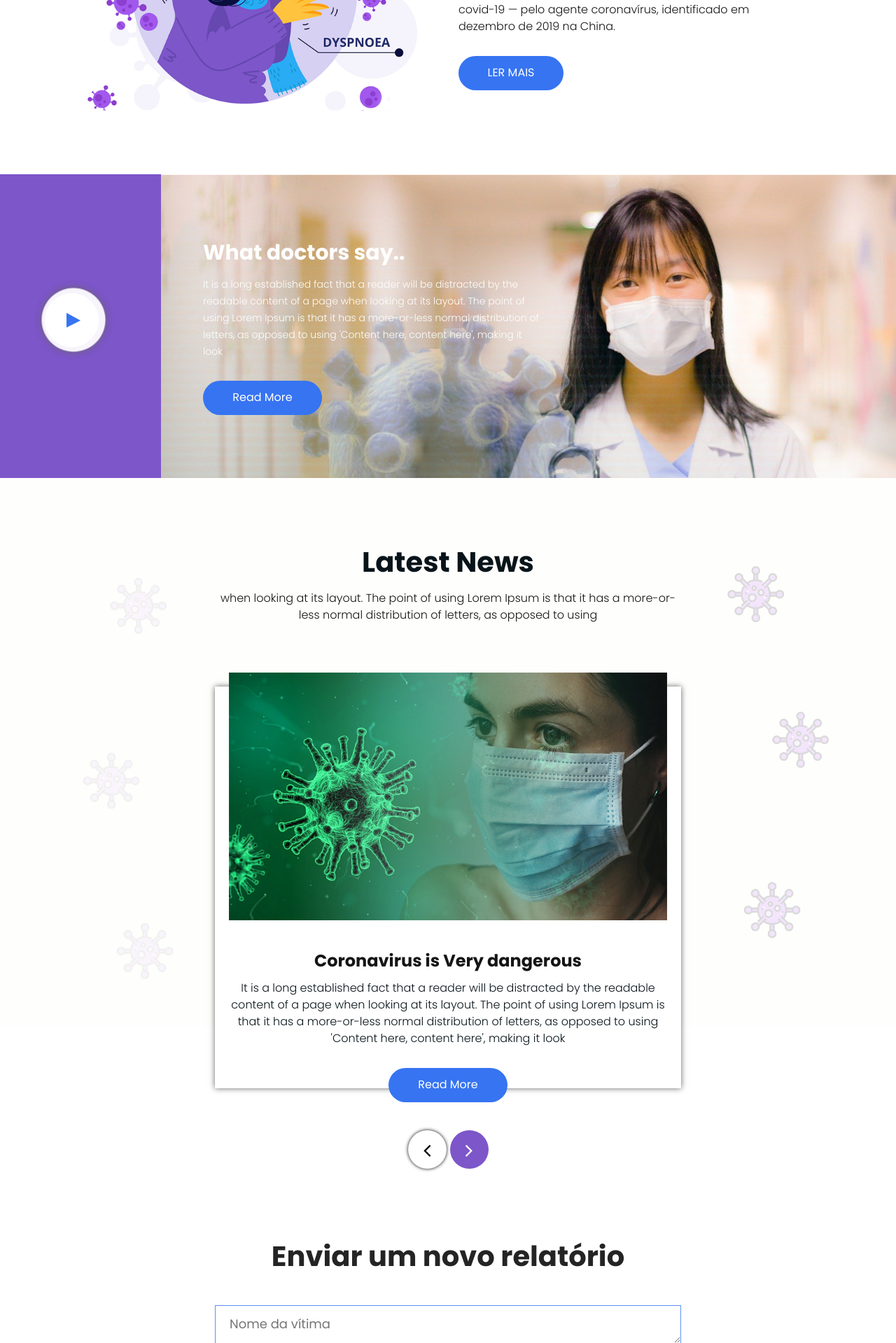
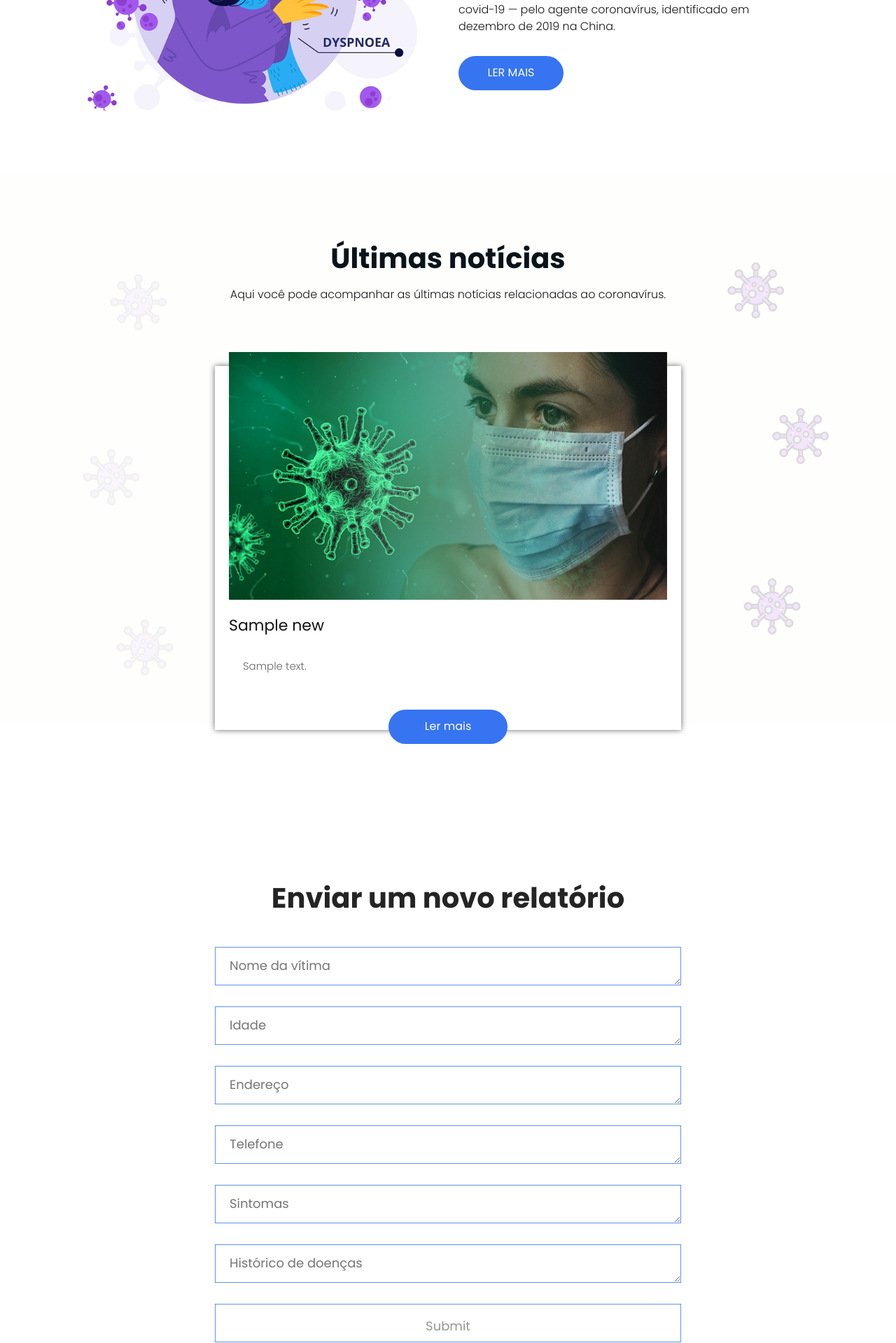
Before and after one commit to gutovesco/covid-follower-php, a PHP site: page / in a window 1280 px wide. Shown: the part 1718-3637 px from the top of the page at 70% size. Run offline with PHP 8.4, Linux system fonts and the light colour scheme; tables that the repository leaves empty or names only in its code hold one stand-in row (values such as "Sample post"); some libraries are stand-ins or nearby versions; some web fonts are replaced.

Commit message:
getting data from the news table

```diff
--- a/action_page.php
+++ b/action_page.php
@@ -2,7 +2,6 @@
 <html>
     <body>
         <?php
-        echo "cheguei aqui";
         $name = $_POST["name"];
         $age = $_POST["age"];
         $address = $_POST["address"];
--- a/index.php
+++ b/index.php
@@ -1,3 +1,4 @@
+<?php include_once"news.php";?>
 <html>
    <head>
       <meta charset="utf-8">
@@ -117,81 +118,36 @@
             </div>
          </div>
       </div>
-      <!-- about section end -->
-      <!-- doctor section start -->
-      <div class="doctors_section layout_padding">
-         <div class="container-fluid">
-            <div class="row">
-               <div class="col-sm-12">
-                  <div class="taital_main">
-                     <div class="taital_left">
-                        <div class="play_icon"><img src="images/play-icon.png"></div>
-                     </div>
-                     <div class="taital_right">
-                        <h1 class="doctor_taital">What doctors say..</h1>
-                        <p class="doctor_text">It is a long established fact that a reader will be distracted by the readable content of a page when looking at its layout. The point of using Lorem Ipsum is that it has a more-or-less normal distribution of letters, as opposed to using 'Content here, content here', making it look</p>
-                        <div class="readmore_bt"><a href="#">Read More</a></div>
-                     </div>
-                  </div>
-               </div>
-            </div>
-         </div>
-      </div>
-      <!-- doctor section end -->
-      <!-- news section start -->
       <div class="news_section layout_padding">
          <div class="container">
             <div id="main_slider" class="carousel slide" data-ride="carousel">
                <div class="carousel-inner">
                   <div class="carousel-item active">
-                     <h1 class="news_taital">Latest News</h1>
-                     <p class="news_text">when looking at its layout. The point of using Lorem Ipsum is that it has a more-or-less normal distribution of letters, as opposed to using</p>
+                    <h1 class="news_taital">Últimas notícias</h1>
+                     <p class="news_text">Aqui você pode acompanhar as últimas notícias relacionadas ao coronavírus.</p>
                      <div class="news_section_2 layout_padding">
                         <div class="box_main">
                            <div class="image_1"><img src="images/news-img.png"></div>
-                           <h2 class="design_text">Coronavirus is Very dangerous</h2>
-                           <p class="lorem_text">It is a long established fact that a reader will be distracted by the readable content of a page when looking at its layout. The point of using Lorem Ipsum is that it has a more-or-less normal distribution of letters, as opposed to using 'Content here, content here', making it look</p>
-                           <div class="read_btn"><a href="#">Read More</a></div>
-                        </div>
-                     </div>
-                  </div>
-                  <div class="carousel-item">
-                    <h1 class="news_taital">Latest News</h1>
-                     <p class="news_text">when looking at its layout. The point of using Lorem Ipsum is that it has a more-or-less normal distribution of letters, as opposed to using</p>
-                     <div class="news_section_2 layout_padding">
-                        <div class="box_main">
-                           <div class="image_1"><img src="images/news-img.png"></div>
-                           <h2 class="design_text">Coronavirus is Very dangerous</h2>
-                           <p class="lorem_text">It is a long established fact that a reader will be distracted by the readable content of a page when looking at its layout. The point of using Lorem Ipsum is that it has a more-or-less normal distribution of letters, as opposed to using 'Content here, content here', making it look</p>
-                           <div class="read_btn"><a href="#">Read More</a></div>
-                        </div>
-                     </div>
-                  </div>
-                  <div class="carousel-item">
-                    <h1 class="news_taital">Latest News</h1>
-                     <p class="news_text">when looking at its layout. The point of using Lorem Ipsum is that it has a more-or-less normal distribution of letters, as opposed to using</p>
-                     <div class="news_section_2 layout_padding">
-                        <div class="box_main">
-                           <div class="image_1"><img src="images/news-img.png"></div>
-                           <h2 class="design_text">Coronavirus is Very dangerous</h2>
-                           <p class="lorem_text">It is a long established fact that a reader will be distracted by the readable content of a page when looking at its layout. The point of using Lorem Ipsum is that it has a more-or-less normal distribution of letters, as opposed to using 'Content here, content here', making it look</p>
-                           <div class="read_btn"><a href="#">Read More</a></div>
+                           <?php
+                           echo "<h2>{$news_title}</h2>"
+                           ?>
+                           <?php
+                           echo "<p>{$news_description}</p>"
+                           ?>
+                           <div class="read_btn">
+                           <?php
+                           echo "<a href={$news_link}>Ler mais</a>"
+                           ?>
+
+                           </div>
                         </div>
                      </div>
                   </div>
                </div>
-               <a class="carousel-control-prev" href="#main_slider" role="button" data-slide="prev">
-               <i class="fa fa-angle-left"></i>
-               </a>
-               <a class="carousel-control-next" href="#main_slider" role="button" data-slide="next">
-               <i class="fa fa-angle-right"></i>
-               </a>
             </div>
             </div>
          </div>
       </div>
-      <!-- news section end -->
-      <!-- update section start -->
       <div id="new_form" class="update_section">
          <div class="container">
             <h1 class="update_taital">Enviar um novo relatório</h1>
@@ -203,8 +159,9 @@
                    <textarea required class="update_mail" placeholder="Telefone" rows="5" id="phone" name="phone"></textarea>
                    <textarea required class="update_mail" placeholder="Sintomas" rows="5" id="simptons" name="simptons"></textarea>
                    <textarea required class="update_mail" placeholder="Histórico de doenças" rows="5" id="diseases" name="diseases"></textarea>
+                   <input class="update_mail"type="submit"/>
                </div>
-               <input type="submit"></input>
+
             </form>
          </div>
       </div>
--- /dev/null
+++ b/news.php
@@ -0,0 +1,14 @@
+<?php include_once"config.php";?>
+<html>
+    <body>
+    <?php
+    $news_query = "SELECT * FROM news";
+    $news_data = mysqli_query($conn, $news_query);
+    $news_array = mysqli_fetch_array($news_data);
+    $news_title = $news_array["title"];
+    $news_description = $news_array["description"];
+    $news_link = $news_array["link"];
+    mysqli_close($conn);
+    ?>
+    </body>
+</html>
```
